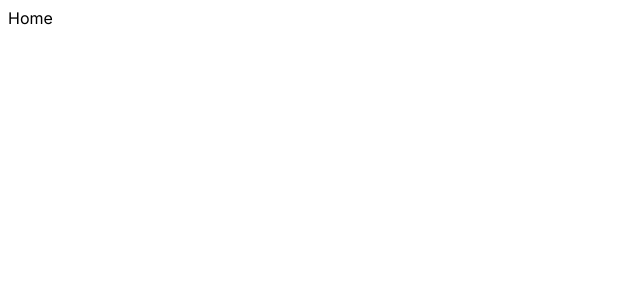
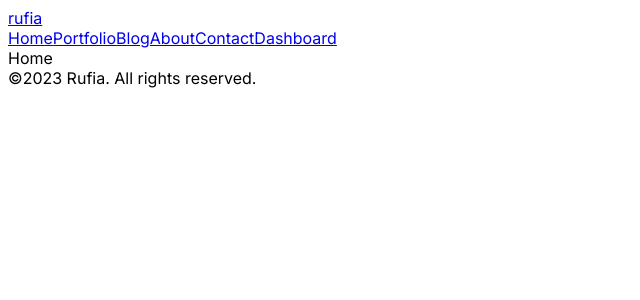
Before and after one commit to Op-Pautu/NextJsApp, a Next.js app: page / in a window 1280 px wide. Shown: the top 300 px of the page, without its empty margins (0-640 px from the left). Built offline with nearby package versions, Linux system fonts and the light colour scheme.

Commit message:
Add skeletal layouts and components

```diff
--- a/src/app/layout.js
+++ b/src/app/layout.js
@@ -1,5 +1,7 @@
+import Navbar from '@/components/navbar/Navbar'
 import './globals.css'
 import { Inter } from 'next/font/google'
+import Footer from '@/components/footer/footer'
 
 const inter = Inter({ subsets: ['latin'] })
 
@@ -11,7 +13,11 @@
 export default function RootLayout({ children }) {
   return (
     <html lang="en">
-      <body className={inter.className}>{children}</body>
+      <body className={inter.className}>
+        <Navbar/>
+        {children}
+        <Footer/>
+        </body>
     </html>
   )
 }
--- /dev/null
+++ b/src/components/footer/Footer.jsx
@@ -0,0 +1,12 @@
+import React from 'react'
+
+const Footer = () => {
+  return (
+    <div>
+       <div>©2023 Rufia. All rights reserved.</div>
+        <div></div>
+    </div>
+  )
+}
+
+export default Footer
--- /dev/null
+++ b/src/components/navbar/Navbar.jsx
@@ -0,0 +1,51 @@
+import Link from 'next/link'
+import React from 'react'
+
+const links = [
+    {
+      id: 1,
+      title: "Home",
+      url: "/",
+    },
+    {
+      id: 2,
+      title: "Portfolio",
+      url: "/portfolio",
+    },
+    {
+      id: 3,
+      title: "Blog",
+      url: "/blog",
+    },
+    {
+      id: 4,
+      title: "About",
+      url: "/about",
+    },
+    {
+      id: 5,
+      title: "Contact",
+      url: "/contact",
+    },
+    {
+      id: 6,
+      title: "Dashboard",
+      url: "/dashboard",
+    },
+  ];
+
+
+const Navbar = () => {
+  return (
+    <div>
+        <Link href="/">rufia</Link>
+        <div>
+            {links.map(link=> (
+                <Link key={link.id} href={link.url}>{link.title}</Link>
+            ))}
+        </div>
+    </div>
+  )
+}
+
+export default Navbar
```
